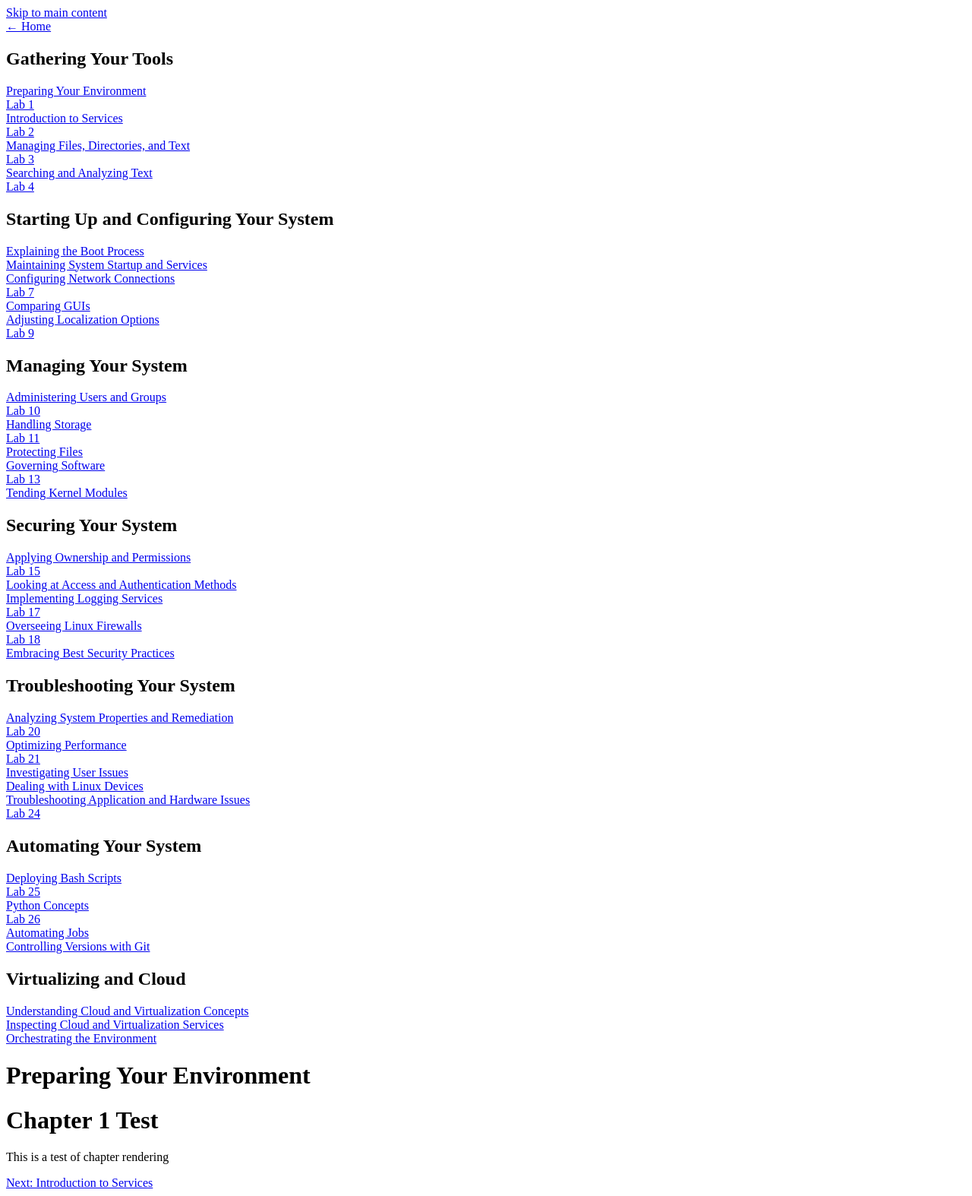
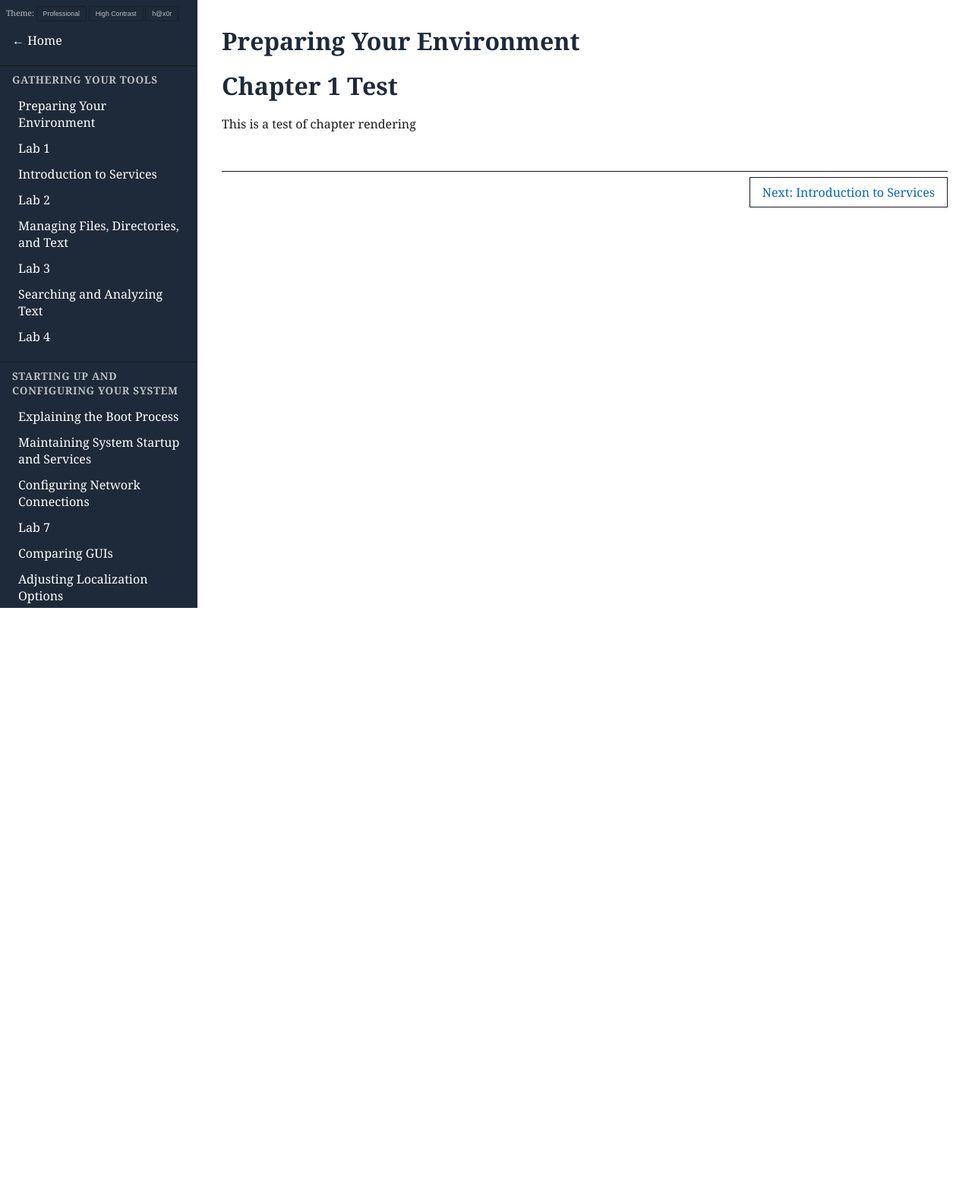
Before and after one commit to CDalpe/CIS126DLProd, a Flask app: page /chapter/1 in a window 1280 px wide. Shown: the whole page at 76% size. After the commit the page ends 800 px from the top, so only its background shows below. Run offline with Flask 3, Linux system fonts and the light colour scheme.

Commit message:
finished structures

```diff
--- a/static/main.css
+++ b/static/main.css
@@ -0,0 +1,230 @@
+:root{
+    --bg-color: #f5f5f5;
+    --sidebar-bg: #1e2a3a;
+    --sidebar-text: #ffffff;
+    --content-bg: #ffffff;
+    --text-color:#1a1a1a;
+    --link-color: #0066cc;
+    --heading-color: #1e2a3a;
+    --code-color: #1a1a1a;
+    --code-bg: #e8e8e8;
+    --border-color: #1a1a1a;
+    --font-body: Georgia, serif;
+    --font-code: Georgia, serif;
+}
+
+[data-theme="professional"] {
+    --bg-color: #f5f5f5;
+    --sidebar-bg: #1e2a3a;
+    --sidebar-text: #ffffff;
+    --content-bg: #ffffff;
+    --text-color:#1a1a1a;
+    --link-color: #0066cc;
+    --heading-color: #1e2a3a;
+    --code-color: #1a1a1a;
+    --code-bg: #e8e8e8;
+    --border-color: #1a1a1a;
+    --font-body: Georgia, serif;
+    --font-code: Georgia, serif;
+}
+
+[data-theme="high-contrast"] {
+    --bg-color: #000000;
+    --sidebar-bg: #000000;
+    --sidebar-text: #ffffff;
+    --content-bg: #000000;
+    --text-color: #ffffff;
+    --link-color: #ffff00;
+    --heading-color: white;
+    --code-color: #ffffff;
+    --code-bg: #000000;
+    --border-color: #ffffff;
+    --font-body: Georgia, serif;
+    --font-code: Georgia, serif;
+}
+
+[data-theme="h@x0r"] {
+    --bg-color: #0d0d0d;
+    --sidebar-bg: #000000;
+    --sidebar-text: #00ff41;
+    --content-bg: #0d0d0d;
+    --text-color: #00ff41;
+    --link-color: #00ff41;
+    --heading-color: white;
+    --code-color: #ffb000;
+    --code-bg: #ffb000;
+    --border-color: blue;
+    --font-body: 'Courier New', monospace;
+    --font-code: 'Courier New', monospace;
+}
+
+* {
+    margin: 0;
+    padding: 0;
+    box-sizing: border-box;
+}
+
+body {
+    background-color: var(--bg-color);
+    color: var(--text-color);
+    font-family: var(--font-body);
+}
+
+a {
+    color: var(--link-color);
+    text-decoration: none;
+}
+
+.skip-link {
+    position: absolute;
+    top: -9999999999px;
+}
+
+.skip-link:focus {
+    position: absolute;
+    top: 0;
+    left: 0;
+    color: var(--link-color);
+    background-color: var(--bg-color);
+    padding: 8px 16px;
+    z-index: 9999;
+}
+
+#sidebar {
+    position: fixed;
+    top: 0;
+    left: 0;
+    width: 260px;
+    height: 100vh;
+    overflow-y: auto;
+    background-color: var(--sidebar-bg);
+    color: var(--sidebar-text);
+}
+
+main {
+    margin-left: 260px;
+    padding: 2rem;
+    background-color: var(--content-bg);
+    min-height: 100vh;
+
+}
+
+#sidebar a {
+    display:block;
+    padding: 6px 16px;
+    color: var(--sidebar-text);
+    text-decoration: none;
+}
+
+#sidebar a:hover {
+    background-color: rgba(255,255,255,0.1);
+}
+
+#sidebar h2 {
+    padding: 8px 16px;
+    font-size: 0.85rem;
+    text-transform: uppercase;
+    letter-spacing: 0.05em;
+    color: var(--sidebar-text);
+    opacity: 0.7;
+}
+
+.section {
+    margin-top: 1rem;
+    border-top: 1px solid var(--border-color);
+}
+
+.chapter {
+    padding-left: 8px;
+}
+
+main h1 {
+    font-size: 2rem;
+    color: var(--heading-color);
+    margin-bottom: 1rem;
+}
+
+main h2 {
+    font-size: 1.5rem;
+    color: var(--heading-color);
+    margin-top: 2rem;
+    margin-bottom: 0.5rem;
+}
+
+main p {
+    line-height: 1.7;
+    margin-bottom: 1rem;
+    color: var(--text-color);
+}
+
+main a{
+    color: var(--link-color);
+    text-decoration: underline;
+}
+
+nav[aria-label="Chapter Navigation"] {
+    display: flex;
+    justify-content: space-between;
+    margin-top: 3rem;
+    padding-top: 1rem;
+    border-top: 1px solid var(--border-color);
+}
+
+nav[aria-label="Chapter Navigation"] a {
+    color: var(--link-color);
+    text-decoration: none;
+    padding: 8px 16px;
+    border: 1px solid var(--border-color);
+}
+
+nav[aria-label="Chapter Navigation"] a:hover {
+    background-color: var(--link-color);
+    color: var(--content-bg);
+}
+
+code {
+    font-family: var(--font-code);
+    background-color: var(--code-bg);
+    color: var(--code-color);
+    padding: 2px 6px;
+    border-radius: 3px;
+}
+
+pre {
+    font-family: var(--font-code);
+    background-color: var(--code-bg);
+    color: var(--code-color);
+    padding: 1rem;
+    overflow-x: auto;
+    margin-bottom: 1rem;
+    border-radius: 4px;
+}
+
+#theme-selector {
+    display: flex;
+    padding: 8px;
+    gap: 4px;
+}
+
+#theme-selector button {
+    flex: 1;
+    padding: 4px 8px;
+    font-size: 0.55rem;
+    cursor: pointer;
+    border: 1px solid var(--border-color);
+    background-color: var(--sidebar-bg);
+    color: var(--sidebar-text);
+    border-radius: 3px;
+}
+
+#theme-selector button:hover {
+    background-color: rgba(255,255,255,0.1);
+}
+
+#theme-label {
+    color: var(--sidebar-text);
+    font-size: 0.65rem;
+    opacity: 0.7;
+    white-space: nowrap;
+    align-self: center;
+}
--- a/templates/base.html
+++ b/templates/base.html
@@ -5,12 +5,23 @@
     <meta name="viewport" content="width=device-width, initial-scale=1.0">
     <meta name="author" content="Chris Dalpe">
     <title>{% block title %}{% endblock %}</title>
+    <script>
+        const theme = localStorage.getItem('theme') || 'professional';
+        document.documentElement.setAttribute('data-theme', theme)
+    </script>
     <link rel="stylesheet" href="{{ url_for('static', filename='main.css') }}">
 </head>
 <body>
     <a href="#main-content" class="skip-link">Skip to main content</a>
-    <nav aria-label="Course Navigation">
-        <a href="/">← Home</a>
+    <nav aria-label="Course Navigation" id="sidebar">
+            <div id="theme-selector">
+                <span id="theme-label">Theme:
+                <button data-theme-value="professional" onclick="localStorage.setItem('theme', 'professional'); document.documentElement.setAttribute('data-theme', 'professional')">Professional</button>
+                <button data-theme-value="high-contrast" onclick="localStorage.setItem('theme', 'high-contrast'); document.documentElement.setAttribute('data-theme', 'high-contrast')">High Contrast</button>
+                <button data-theme-value="h@x0r" onclick="localStorage.setItem('theme', 'h@x0r'); document.documentElement.setAttribute('data-theme', 'h@x0r')">h@x0r</button>
+                </span>
+            </div>
+    <a href="/">← Home</a>
         {% for section in course.sections %}
             <div class="section">
             <h2>{{section.title}}</h2>
--- a/templates/chapter.html
+++ b/templates/chapter.html
@@ -10,9 +10,18 @@
 <h1>{{chapter.title}}</h1>
 <div>{{ content | safe }}</div>
 <nav aria-label="Chapter Navigation">
-    {% if prev_chapter %}<div><a href="{{ url_for('show_chapter', chapter_number=prev_chapter.chapter_number) }}">
-    Previous: {{ prev_chapter.title }}</a></div>{% endif %}
-    {% if next_chapter %}<div><a href="{{ url_for('show_chapter', chapter_number=next_chapter.chapter_number) }}">
-    Next: {{ next_chapter.title }}</a></div>{% endif %}
+    <div>
+    {% if prev_chapter %}
+        <a href="{{ url_for('show_chapter', chapter_number=prev_chapter.chapter_number) }}">
+        Previous: {{ prev_chapter.title }}</a>
+    {% endif %}
+    </div>
+    <div>
+    {% if next_chapter %}
+        <a href="{{ url_for('show_chapter', chapter_number=next_chapter.chapter_number) }}">
+        Next: {{ next_chapter.title }}</a>
+    {% endif %}
+    </div>
+</nav>
 </nav>
 {% endblock %}
```
